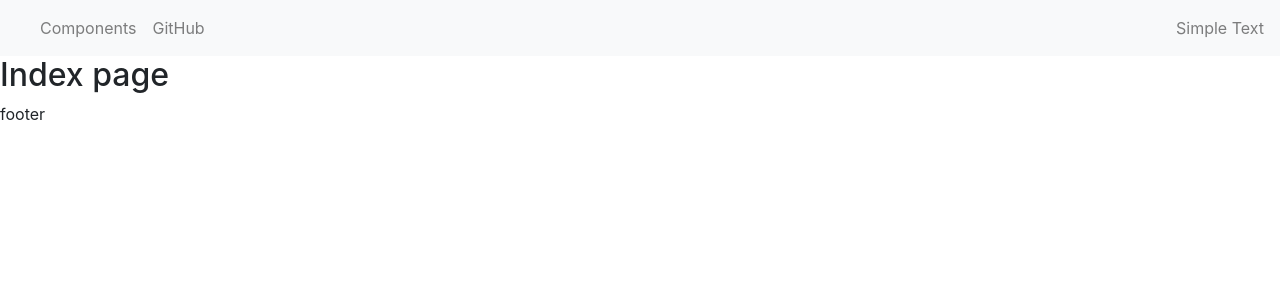
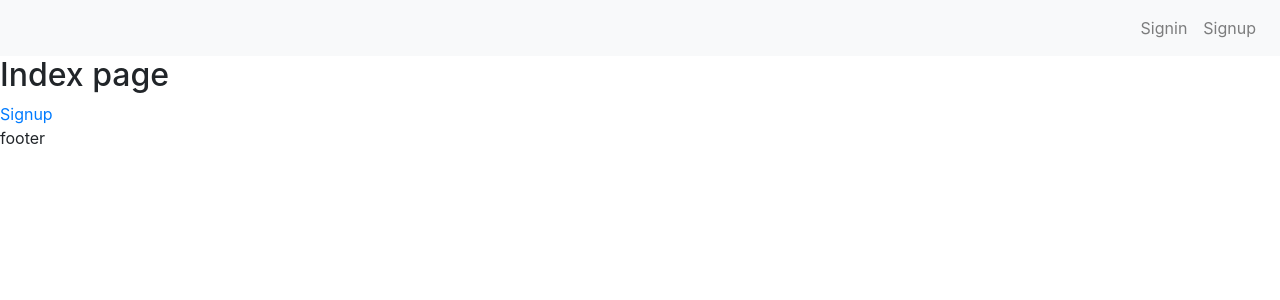
Before and after one commit to hackwebdev/seoblogfrontend, a Next.js app: page / in a window 1280 px wide. Shown: the top 300 px of the page. Built offline with nearby package versions, Linux system fonts and the light colour scheme.

Commit message:
navigation using link component

```diff
--- a/components/Header.js
+++ b/components/Header.js
@@ -1,4 +1,5 @@
 import React, { useState } from 'react';
+import Link from 'next/link';
 import {APP_NAME} from '../config'
 import {
   Collapse,
@@ -22,18 +23,27 @@ const Header = (props) => {
   return (
     <div>
       <Navbar color="light" light expand="md">
-        <NavbarBrand href="/">{APP_NAME}</NavbarBrand>
+        <Link href="/">
+            <NavLink className="font-weight-bold">{APP_NAME}</NavLink>
+        </Link>
         <NavbarToggler onClick={toggle} />
         <Collapse isOpen={isOpen} navbar>
-          <Nav className="mr-auto" navbar>
+          <Nav className="ml-auto" navbar>
             <NavItem>
-              <NavLink href="/components/">Components</NavLink>
+                <Link href="/signin">
+                    <NavLink >
+                        Signin
+                    </NavLink>
+                </Link>
             </NavItem>
             <NavItem>
-              <NavLink href="https://github.com/reactstrap/reactstrap">GitHub</NavLink>
+                <Link href="/signup">
+                    <NavLink >
+                        Signup
+                    </NavLink>
+                </Link>
             </NavItem>
           </Nav>
-          <NavbarText>Simple Text</NavbarText>
         </Collapse>
       </Navbar>
     </div>
--- a/pages/index.js
+++ b/pages/index.js
@@ -1,8 +1,12 @@
 import Layout from '../components/Layout'
+import Link from 'next/link';
 
 const Index = () => {
     return <Layout>
         <h2>Index page</h2>
+        <Link href="/signup">
+            <a>Signup</a>
+        </Link>
     </Layout>
 }
 
```
Also changed, not shown: pages/signin.js (added, +10 -0 lines), pages/signup.js (added, +18 -0 lines), 1 other file (tests, documents, lock files or other folders).
